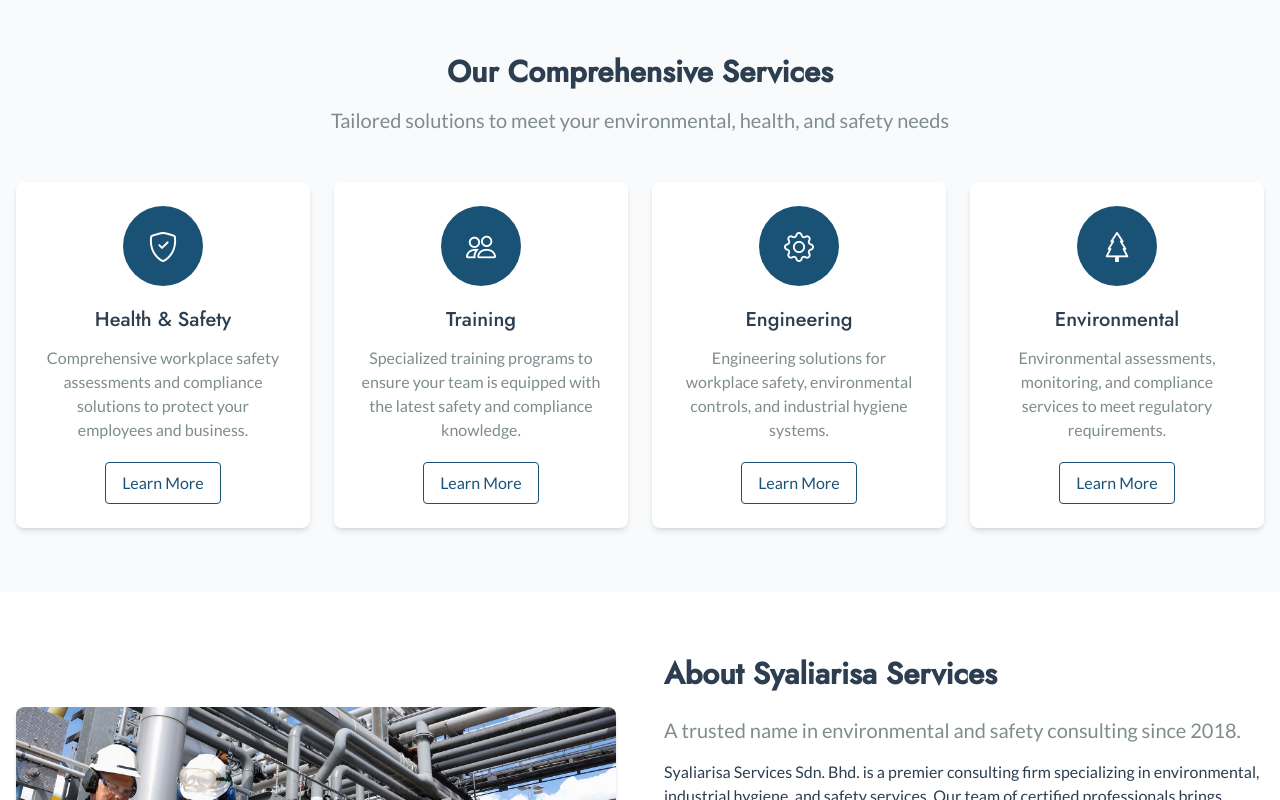
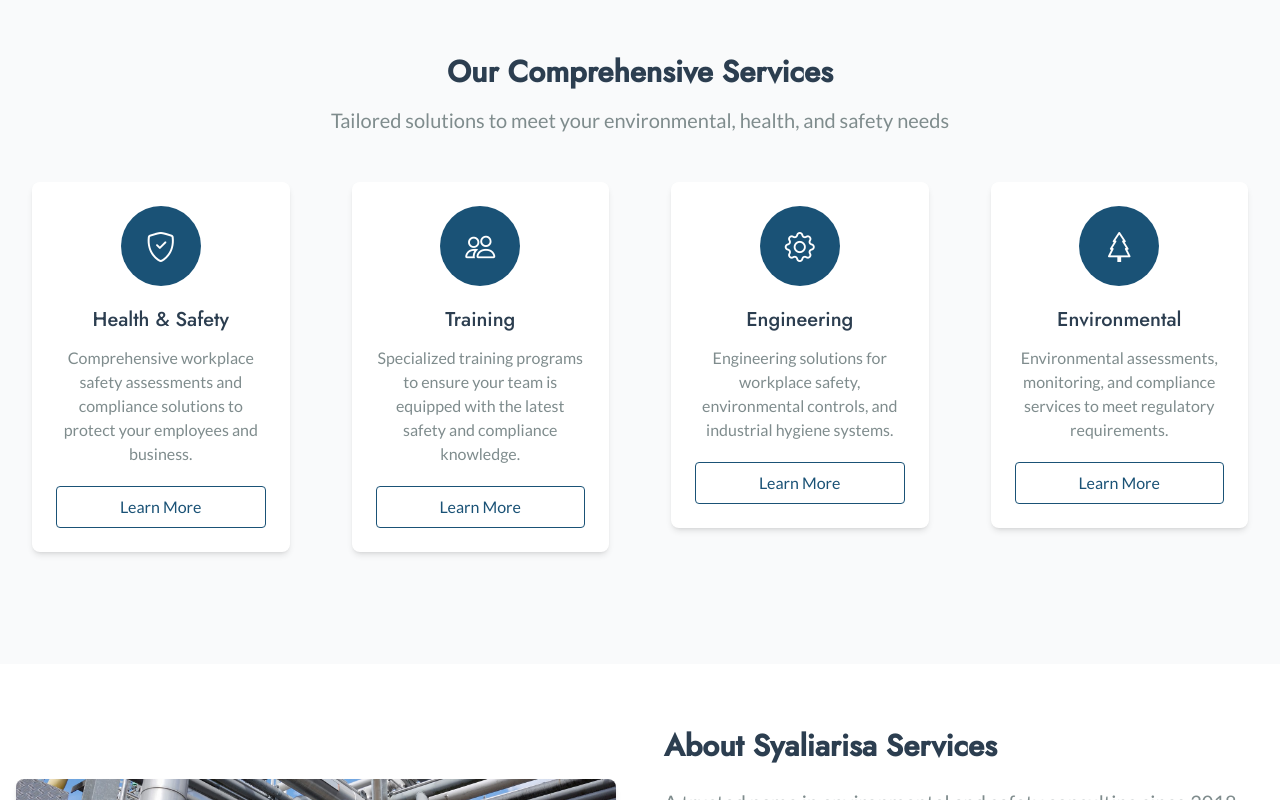
Before and after one commit to wanadam00/portal-template-2, a plain HTML site: page index.html in a window 1280 px wide. Shown: the part 714-1514 px from the top of the page. Drawn offline with nearby package versions, Linux system fonts and the light colour scheme.

Commit message:
service swiper

```diff
--- a/index.html
+++ b/index.html
@@ -197,54 +197,69 @@
                     <h2 class="text-3xl font-heading font-bold mb-4">Our Comprehensive Services</h2>
                     <p class="text-light text-xl">Tailored solutions to meet your environmental, health, and safety needs</p>
                 </div>
-                <div class="grid grid-cols-1 md:grid-cols-2 lg:grid-cols-4 gap-6">
+
+                <!-- Swiper Container -->
+                <div class="swiper serviceSwiper pb-12">
+                    <div class="swiper-wrapper">
                         <!-- Service Card 1 -->
-                    <div class="service-card bg-white rounded-lg shadow-md overflow-hidden">
-                        <div class="p-6 text-center">
+                        <div class="swiper-slide">
+                            <div class="service-card bg-white rounded-lg shadow-md overflow-hidden h-full mx-4">
+                                <div class="p-6 text-center h-full flex flex-col">
                                     <div class="w-20 h-20 bg-primary rounded-full flex items-center justify-center mx-auto mb-5 text-white text-3xl">
                                         <i class="bi bi-shield-check"></i>
                                     </div>
                                     <h3 class="text-xl font-heading font-medium mb-3">Health & Safety</h3>
-                            <p class="text-light mb-5">Comprehensive workplace safety assessments and compliance solutions to protect your employees and business.</p>
+                                    <p class="text-light mb-5 flex-grow">Comprehensive workplace safety assessments and compliance solutions to protect your employees and business.</p>
                                     <a href="services/health-safety.html" class="inline-block border border-primary text-primary hover:bg-primary hover:text-white px-4 py-2 rounded">Learn More</a>
+                                </div>
                             </div>
                         </div>
 
                         <!-- Service Card 2 -->
-                    <div class="service-card bg-white rounded-lg shadow-md overflow-hidden">
-                        <div class="p-6 text-center">
+                        <div class="swiper-slide">
+                            <div class="service-card bg-white rounded-lg shadow-md overflow-hidden h-full mx-4">
+                                <div class="p-6 text-center h-full flex flex-col">
                                     <div class="w-20 h-20 bg-primary rounded-full flex items-center justify-center mx-auto mb-5 text-white text-3xl">
                                         <i class="bi bi-people"></i>
                                     </div>
                                     <h3 class="text-xl font-heading font-medium mb-3">Training</h3>
-                            <p class="text-light mb-5">Specialized training programs to ensure your team is equipped with the latest safety and compliance knowledge.</p>
+                                    <p class="text-light mb-5 flex-grow">Specialized training programs to ensure your team is equipped with the latest safety and compliance knowledge.</p>
                                     <a href="/upcoming.html" class="inline-block border border-primary text-primary hover:bg-primary hover:text-white px-4 py-2 rounded">Learn More</a>
+                                </div>
                             </div>
                         </div>
 
                         <!-- Service Card 3 -->
-                    <div class="service-card bg-white rounded-lg shadow-md overflow-hidden">
-                        <div class="p-6 text-center">
+                        <div class="swiper-slide">
+                            <div class="service-card bg-white rounded-lg shadow-md overflow-hidden h-full mx-4">
+                                <div class="p-6 text-center h-full flex flex-col">
                                     <div class="w-20 h-20 bg-primary rounded-full flex items-center justify-center mx-auto mb-5 text-white text-3xl">
                                         <i class="bi bi-gear"></i>
                                     </div>
                                     <h3 class="text-xl font-heading font-medium mb-3">Engineering</h3>
-                            <p class="text-light mb-5">Engineering solutions for workplace safety, environmental controls, and industrial hygiene systems.</p>
+                                    <p class="text-light mb-5 flex-grow">Engineering solutions for workplace safety, environmental controls, and industrial hygiene systems.</p>
                                     <a href="/upcoming.html" class="inline-block border border-primary text-primary hover:bg-primary hover:text-white px-4 py-2 rounded">Learn More</a>
+                                </div>
                             </div>
                         </div>
 
                         <!-- Service Card 4 -->
-                    <div class="service-card bg-white rounded-lg shadow-md overflow-hidden">
-                        <div class="p-6 text-center">
+                        <div class="swiper-slide">
+                            <div class="service-card bg-white rounded-lg shadow-md overflow-hidden h-full mx-4">
+                                <div class="p-6 text-center h-full flex flex-col">
                                     <div class="w-20 h-20 bg-primary rounded-full flex items-center justify-center mx-auto mb-5 text-white text-3xl">
                                         <i class="bi bi-tree"></i>
                                     </div>
                                     <h3 class="text-xl font-heading font-medium mb-3">Environmental</h3>
-                            <p class="text-light mb-5">Environmental assessments, monitoring, and compliance services to meet regulatory requirements.</p>
+                                    <p class="text-light mb-5 flex-grow">Environmental assessments, monitoring, and compliance services to meet regulatory requirements.</p>
                                     <a href="/upcoming.html" class="inline-block border border-primary text-primary hover:bg-primary hover:text-white px-4 py-2 rounded">Learn More</a>
                                 </div>
                             </div>
+                        </div>
+                    </div>
+
+                    <!-- Add Pagination -->
+                    <div class="swiper-pagination mt-6"></div>
                 </div>
             </div>
         </section>
@@ -510,6 +525,39 @@
         });
 
         document.addEventListener('DOMContentLoaded', function() {
+            new Swiper('.serviceSwiper', {
+                // Default parameters
+                slidesPerView: 1,
+                spaceBetween: 20,
+                pagination: {
+                    el: '.swiper-pagination',
+                    clickable: true,
+                },
+                navigation: {
+                    nextEl: '.swiper-button-next',
+                    prevEl: '.swiper-button-prev',
+                },
+                breakpoints: {
+                    // When window width is >= 640px
+                    640: {
+                        slidesPerView: 2,
+                        spaceBetween: 20
+                    },
+                    // When window width is >= 1024px
+                    1024: {
+                        slidesPerView: 3,
+                        spaceBetween: 30
+                    },
+                    // When window width is >= 1280px
+                    1280: {
+                        slidesPerView: 4,
+                        spaceBetween: 30
+                    }
+                }
+            });
+        });
+
+        document.addEventListener('DOMContentLoaded', function() {
             const mobileMenuButton = document.getElementById('mobileMenuButton');
             const mobileMenu = document.getElementById('mobileMenu');
             const menuIcon = document.getElementById('menuIcon');
```
Lines whose indentation alone changed are shown as unchanged.
